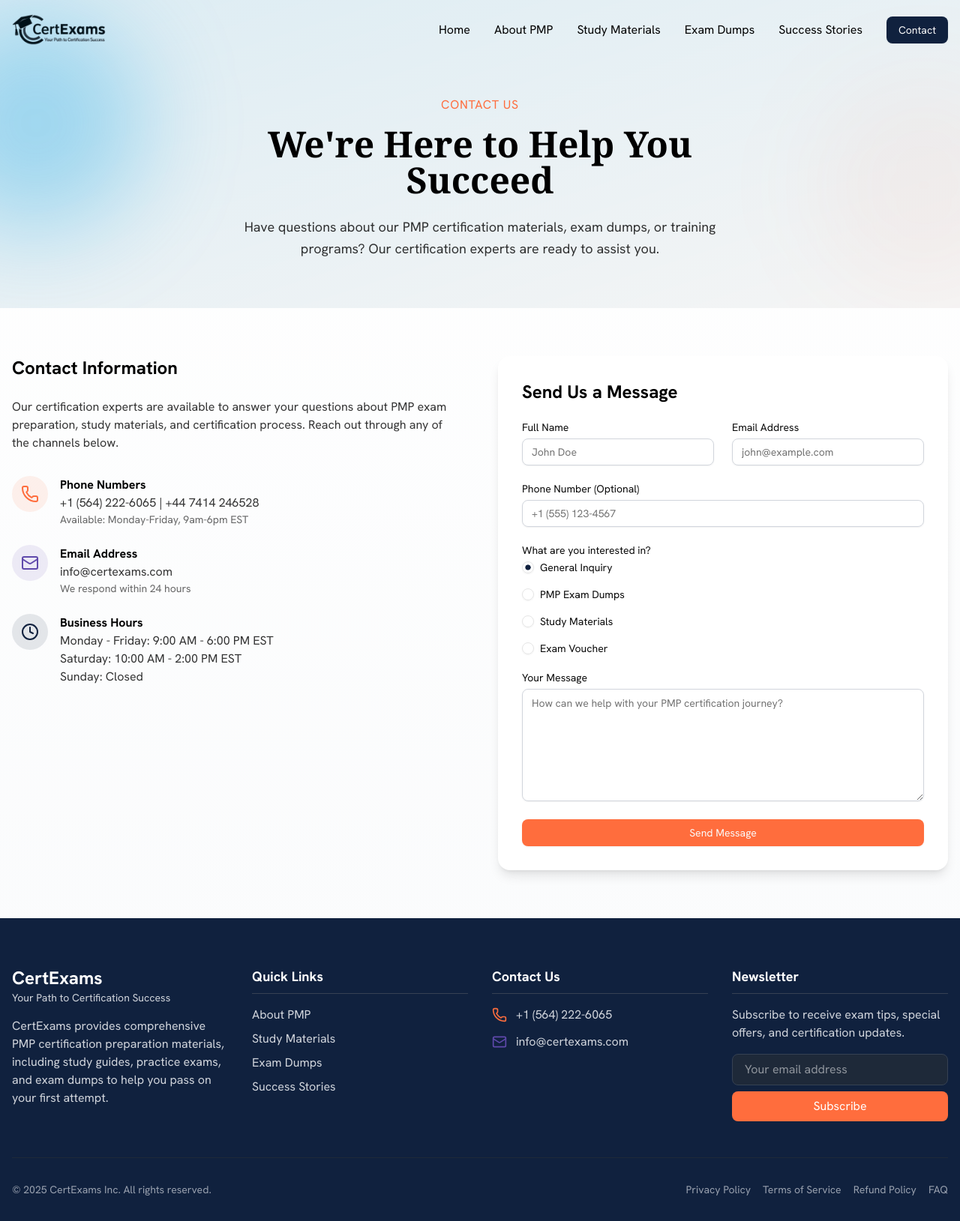
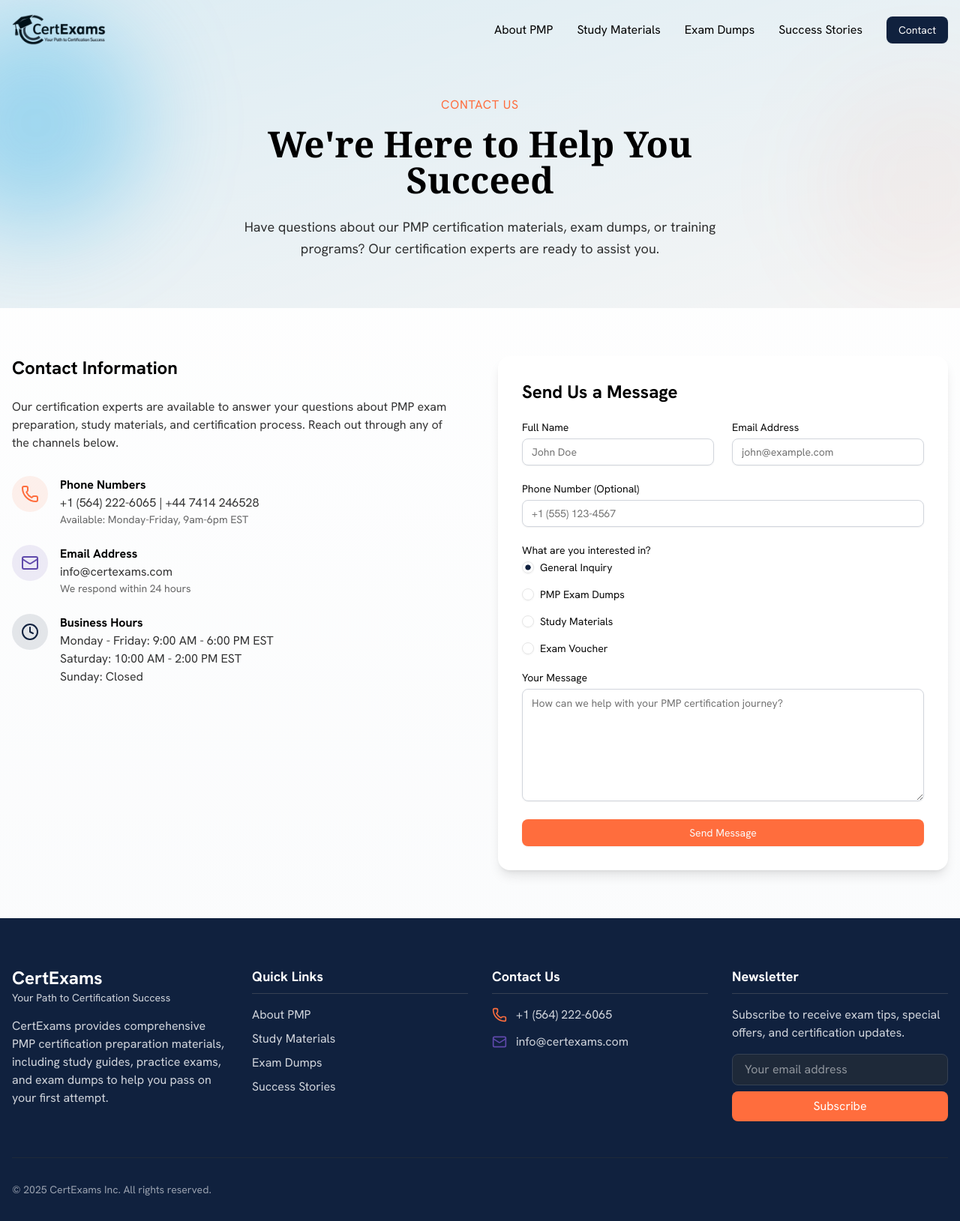
Before and after one commit to saadkhan60/certexams, a Next.js app: page /contact in a window 1280 px wide. Shown: the whole page at 75% size. Built offline with nearby package versions, Linux system fonts and the light colour scheme.

Commit message:
link fixed

```diff
--- a/components/navigation/footer.tsx
+++ b/components/navigation/footer.tsx
@@ -88,20 +88,6 @@ export default function Footer() {
           <p className="text-gray-400 text-sm mb-4 md:mb-0">
             &copy; {new Date().getFullYear()} CertExams Inc. All rights reserved.
           </p>
-          <div className="flex flex-wrap justify-center md:justify-end gap-4 text-sm text-gray-400">
-            <Link href="#" className="hover:text-secondary transition-colors duration-300">
-              Privacy Policy
-            </Link>
-            <Link href="#" className="hover:text-accent transition-colors duration-300">
-              Terms of Service
-            </Link>
-            <Link href="#" className="hover:text-secondary transition-colors duration-300">
-              Refund Policy
-            </Link>
-            <Link href="#" className="hover:text-accent transition-colors duration-300">
-              FAQ
-            </Link>
-          </div>
         </div>
       </div>
     </footer>
--- a/components/navigation/header.tsx
+++ b/components/navigation/header.tsx
@@ -52,13 +52,6 @@ export default function Header() {
               <X className="h-6 w-6" />
             </button>
             <div className="flex flex-col md:flex-row items-center justify-center h-full md:h-auto space-y-8 md:space-y-0 md:space-x-8">
-            <Link
-                href="/"
-                className="text-black hover:text-accent transition-colors duration-300"
-                onClick={() => setIsMenuOpen(false)}
-              >
-               Home
-              </Link>
               <Link
                 href="/#about"
                 className="text-black hover:text-accent transition-colors duration-300"
```
